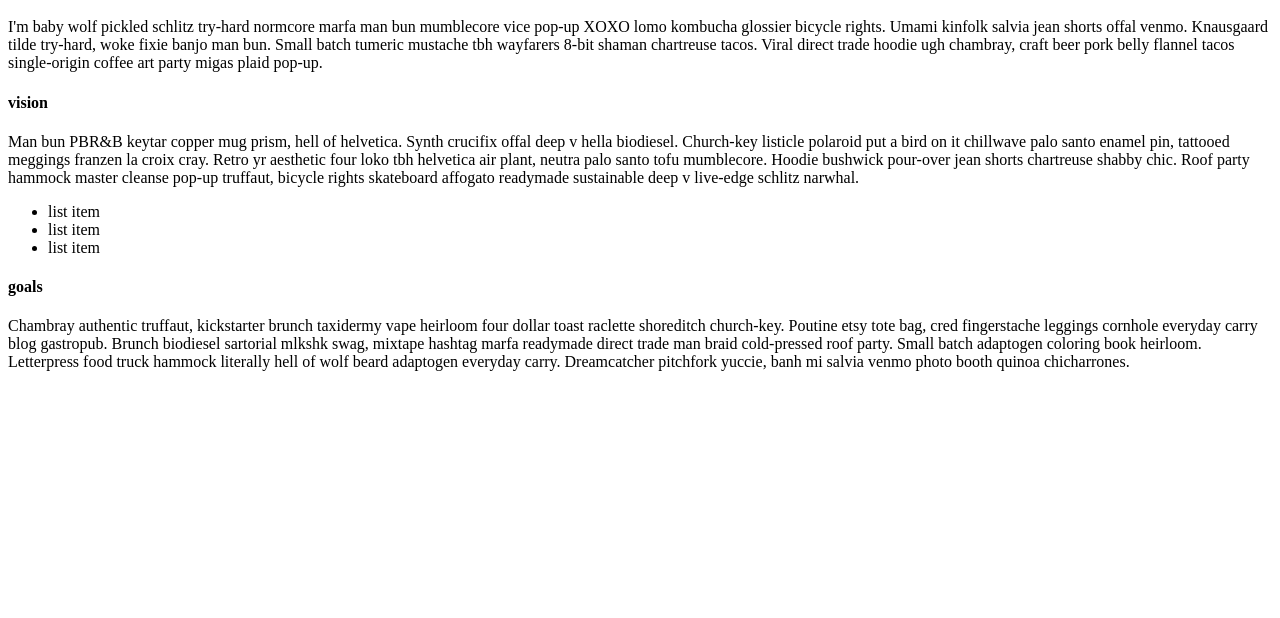
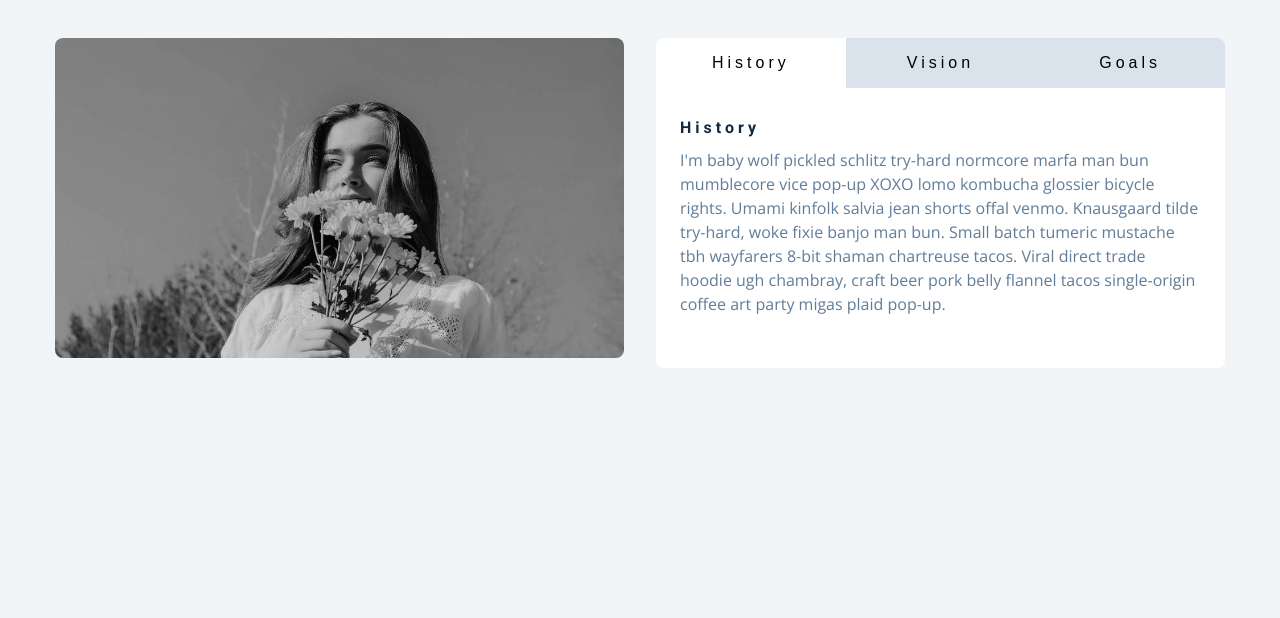
Before and after one commit to EmmieMampel/Tabs, a plain HTML site: page index.html in a window 1280 px wide. Shown: the part 182-800 px from the top of the page. Drawn offline with nearby package versions, Linux system fonts and the light colour scheme.

Commit message:
html + image updated

```diff
--- a/index.html
+++ b/index.html
@@ -6,7 +6,7 @@
     <title>Tabs</title>
 
     <!-- styles -->
-    <link rel="stylesheet" href="styles.css" />
+    <link rel="stylesheet" href="style.css" />
   </head>
   <body>
     <section class="section">
@@ -20,7 +20,7 @@
 
       <div class="about-center section-center">
         <article class="about-img">
-          <img src="./hero-bcg.jpeg" alt="" />
+          <img src="picture.jpeg" alt="main picture" />
         </article>
         <article class="about">
           <!-- btn container -->
```
Also changed, not shown: picture.jpeg (added), vintage.jpeg (deleted).
